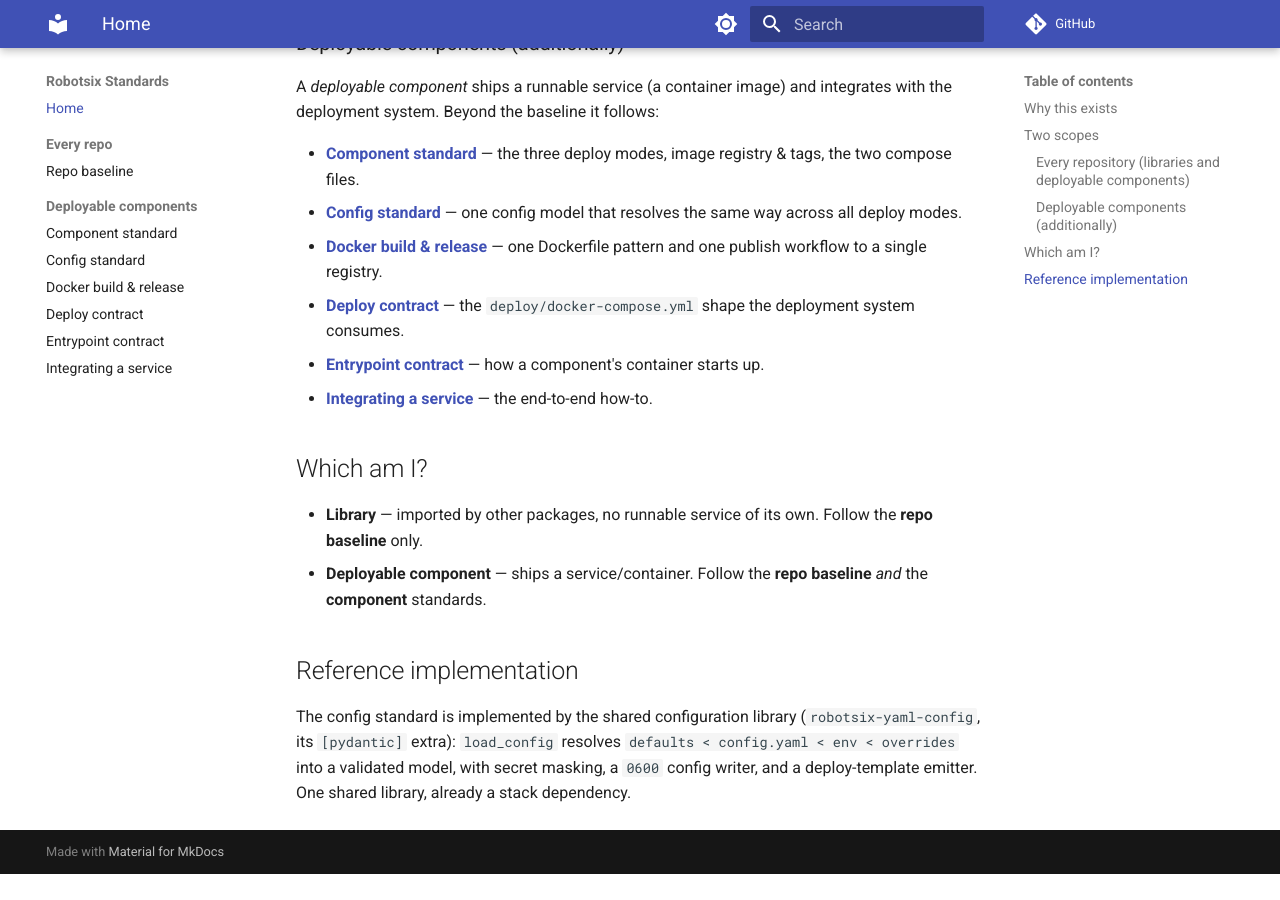
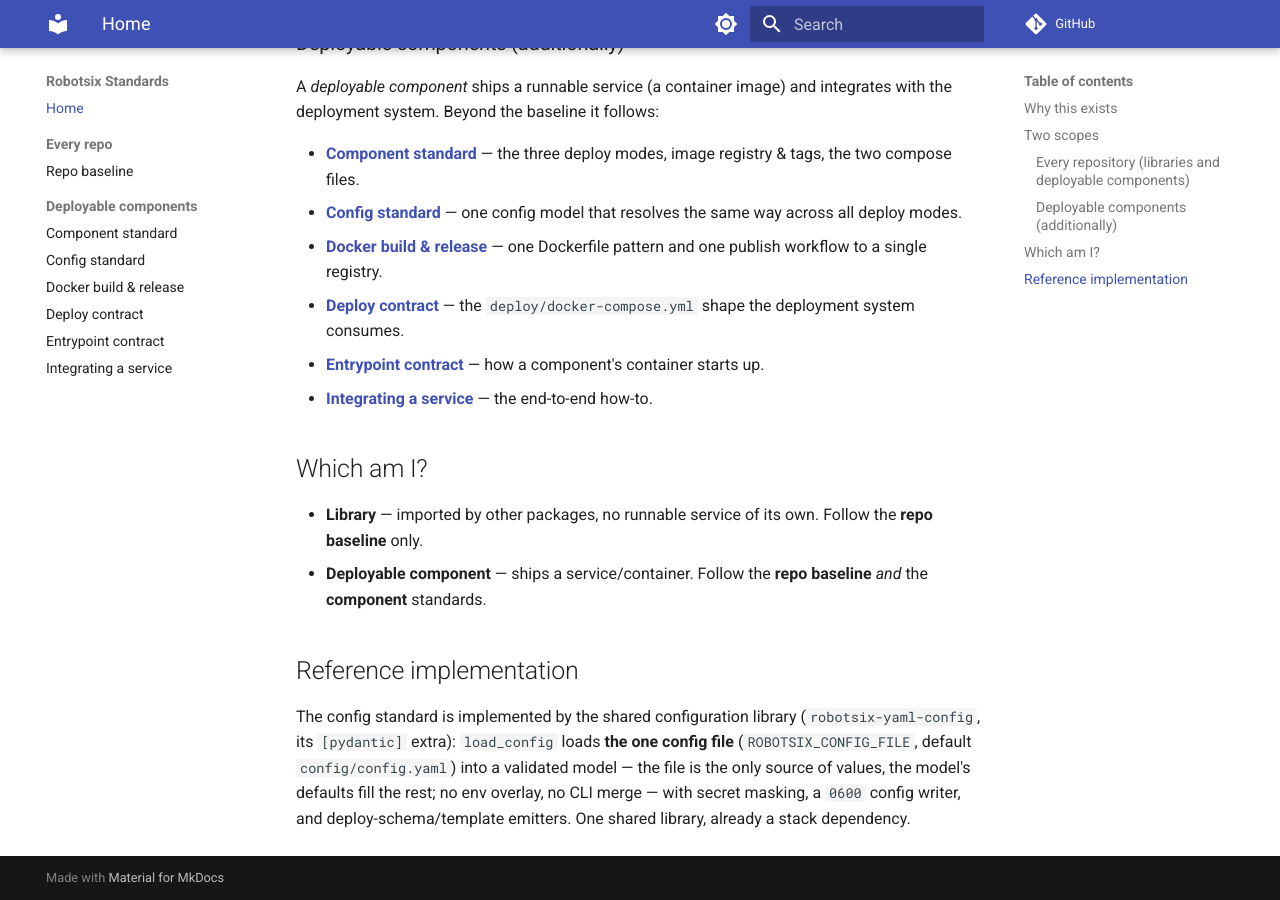
Before and after one commit to damien-robotsix/robotsix-standards, an MkDocs documentation site: the page built from docs/index.md, in a window 1280 px wide and 900 px high, scrolled down 735 px. Built offline with MkDocs 1.6.1 and Material for MkDocs 9.7.7, drawn with Linux system fonts in a browser that asks for light colours; comment, search, counter and statistics services are not loaded; before the commit the page ends 1609 px from its top, so only the background shows below that.

Commit message:
docs: align README/index with the no-env-overlay config standard (#2)
config-standard.md deliberately abolished the env overlay and CLI merge
(one file is the only source of values), but README.md and index.md
still showed the old defaults < config.yaml < env < overrides cascade
and an env_prefix argument that the library's load_config no longer
accepts. Also drop the stale "(contra §7's stale text)" note in the
integration guide — the contract's §7 already honours command:.


Claude-Session: https://claude.ai/code/session_01PtfFwQ2yvnvYCg9m5vW9Ze

Co-authored-by: Claude Fable 5 <noreply@anthropic.com>

```diff
--- a/docs/index.md
+++ b/docs/index.md
@@ -53,7 +53,9 @@ integrates with the deployment system. Beyond the baseline it follows:
 ## Reference implementation
 
 The config standard is implemented by the shared configuration library
-(`robotsix-yaml-config`, its `[pydantic]` extra): `load_config` resolves
-`defaults < config.yaml < env < overrides` into a validated model, with secret
-masking, a `0600` config writer, and a deploy-template emitter. One shared
-library, already a stack dependency.
+(`robotsix-yaml-config`, its `[pydantic]` extra): `load_config` loads **the one
+config file** (`ROBOTSIX_CONFIG_FILE`, default `config/config.yaml`) into a
+validated model — the file is the only source of values, the model's defaults
+fill the rest; no env overlay, no CLI merge — with secret masking, a `0600`
+config writer, and deploy-schema/template emitters. One shared library, already
+a stack dependency.
```
Also changed, not shown: README.md (+9 -7 lines), docs/integrating-a-service.md (+1 -1 lines).
